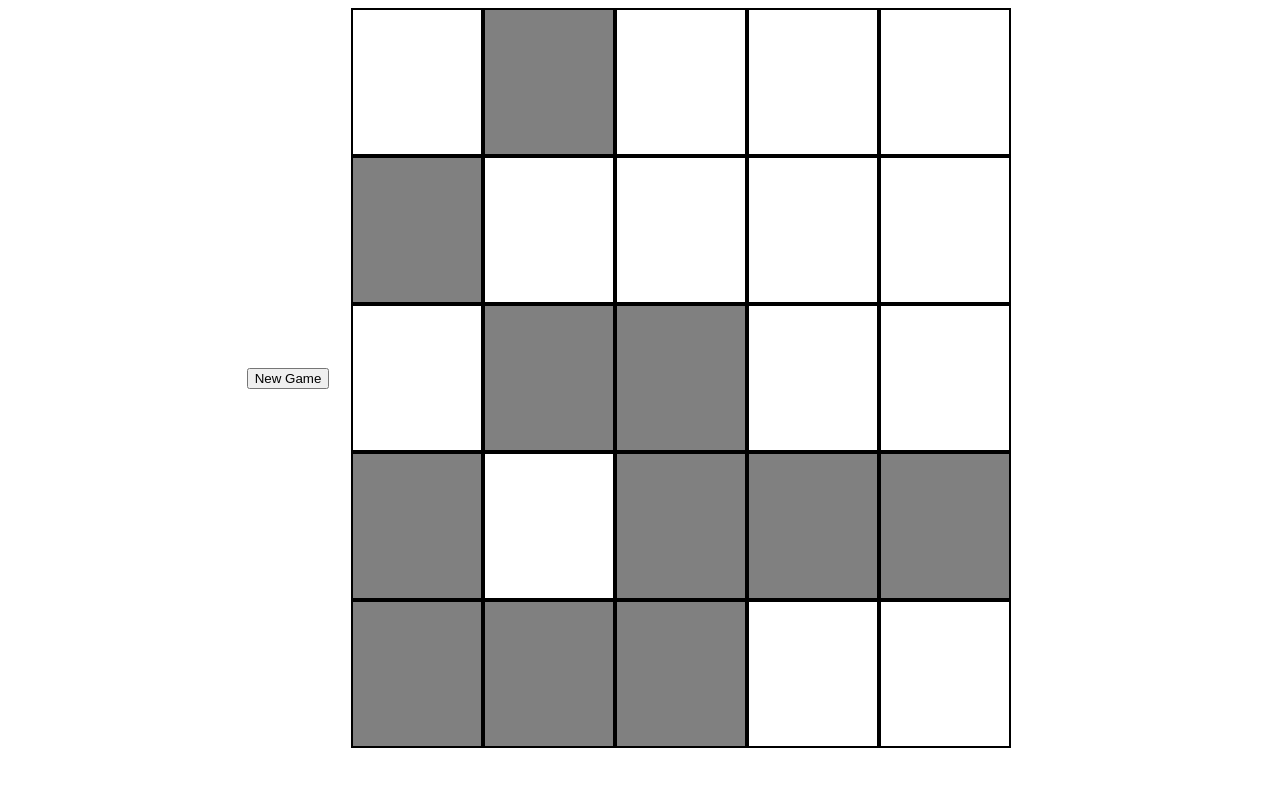
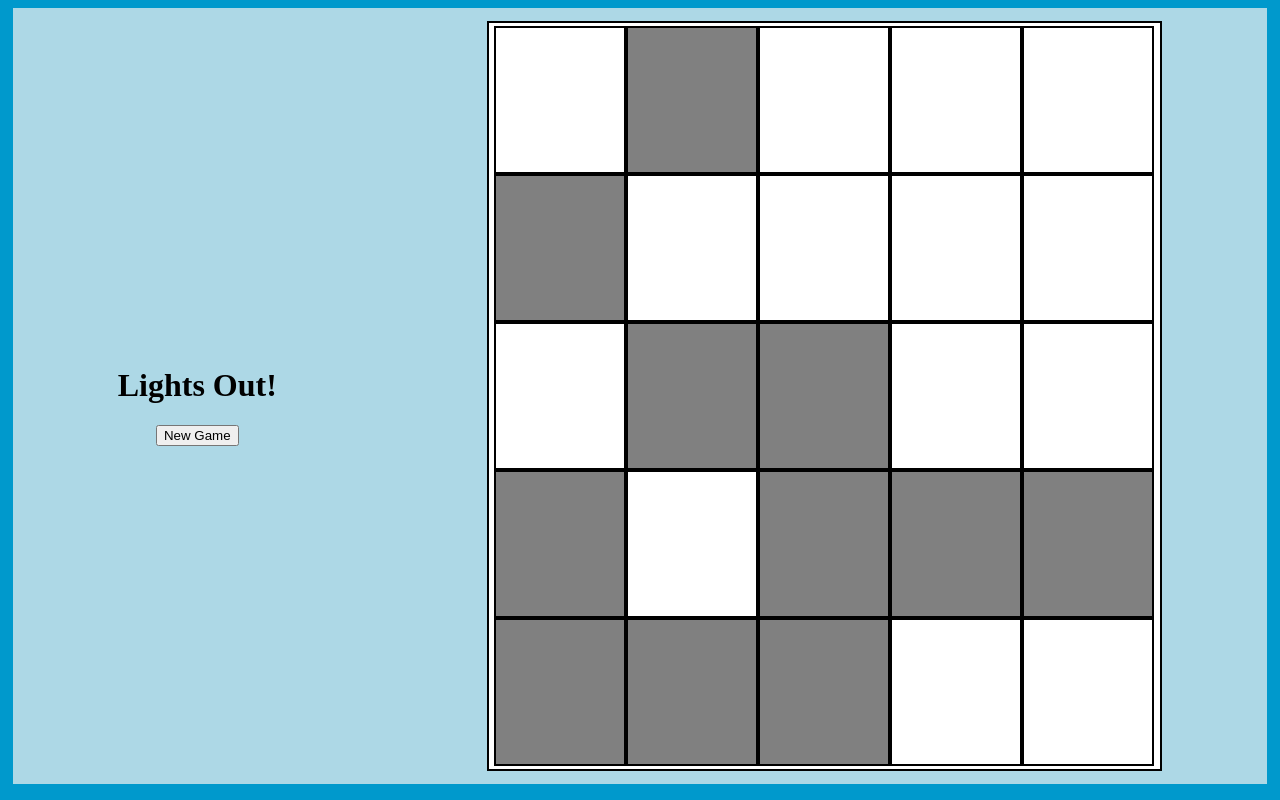
Before and after one commit to MAHolzbach/Lights-Out, a plain HTML site: page index.html in a window 1280 px wide. Drawn offline with Linux system fonts and the light colour scheme.

Commit message:
a bit of styling

```diff
--- a/index.html
+++ b/index.html
@@ -11,7 +11,10 @@
 
   <body>
     <div class='container'>
-      <button type="button" name="button" id='newButton'>New Game</button>
+      <div class='controls'>
+        <h1>Lights Out!</h1>
+        <button type="button" name="button" id='newButton'>New Game</button>
+      </div>
       <div class='gameBoard'>
         <div id='1' class='square'></div>
         <div id='2' class='square'></div>
--- a/styles.css
+++ b/styles.css
@@ -1,7 +1,20 @@
+body {
+  background: #0099CC;
+  display: flex;
+  justify-content: center;
+  align-items: center;
+}
 .container {
-  height: 100%;
-  width: 100%;
+  height: 97vh;
+  width: 98vw;
   display: flex;
+  justify-content: space-around;
+  align-items: center;
+  background: lightblue;
+}
+.controls {
+  display: flex;
+  flex-direction: column;
   justify-content: center;
   align-items: center;
 }
@@ -10,7 +23,10 @@
   flex-wrap: wrap;
   justify-content: center;
   align-items: center;
-  max-width: 55vw;
+  max-width:52vw;
+  background: white;
+  border: black 2px solid;
+  padding: 3px;
 }
 .square {
   border: black 2px solid;
```
